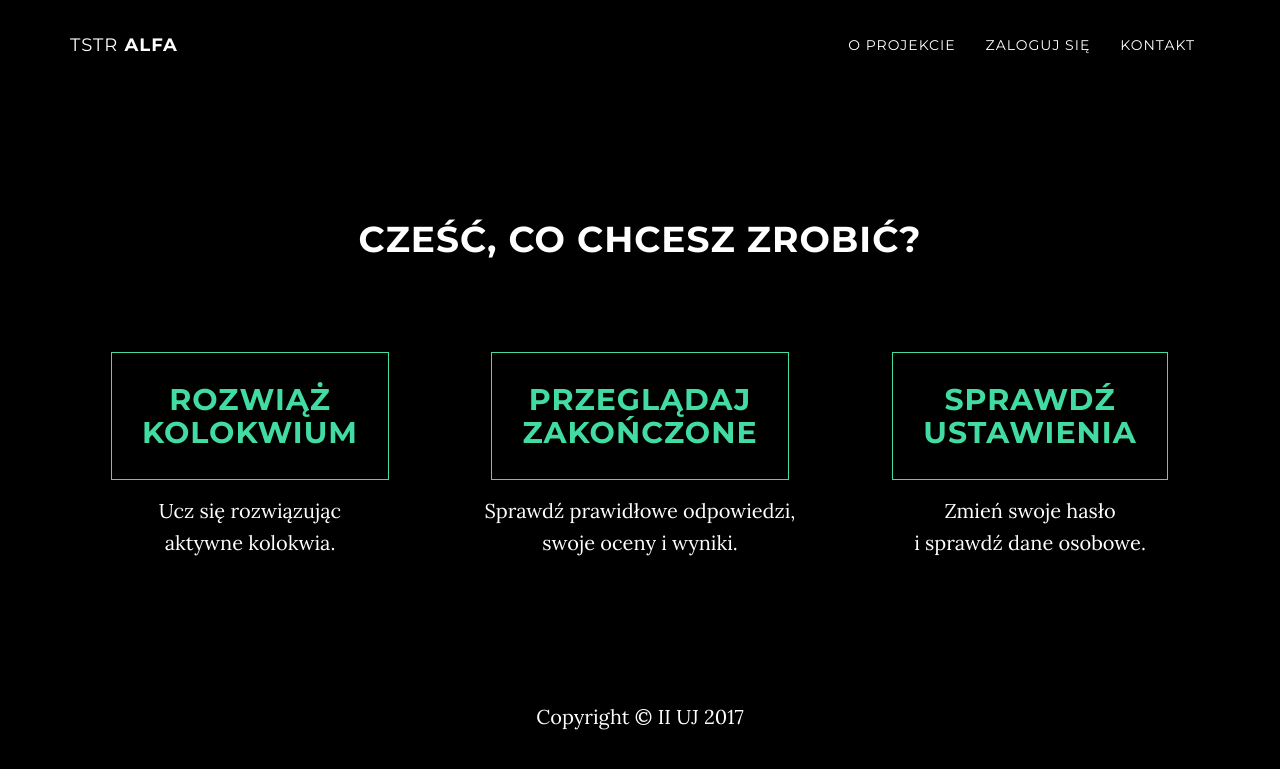
After one commit to HawkeApache/TSTR, a Django app: page /menu in a window 1280 px wide. The commit adds this page. Shown: the top 769 px of the page. Run offline with Django 3.2, Linux system fonts and the light colour scheme; some libraries are stand-ins or nearby versions.

Commit message:
seperate page scratch, add menu subpage

```diff
--- a/tstr/tstr_app/static/css/grayscale.css
+++ b/tstr/tstr_app/static/css/grayscale.css
@@ -344,3 +344,20 @@ body {
 .banner-social-buttons {
   margin-top: 3%;
 }
+
+#menu-options {
+  margin-top: 5%;
+  margin-bottom: 5%;
+}
+
+.menu-description {
+  margin-top: 15px;
+}
+
+.menu-option {
+  padding: 30px;
+}
+
+.menu-option  h2 {
+  margin: auto;
+}
--- a/tstr/tstr_app/templates/index.html
+++ b/tstr/tstr_app/templates/index.html
@@ -29,7 +29,7 @@
             <button type="button" class="navbar-toggle" data-toggle="collapse" data-target=".navbar-main-collapse">
                 Menu <i class="fa fa-bars"></i>
             </button>
-            <a class="navbar-brand page-scroll" href="#page-top">
+            <a class="navbar-brand page-scroll" href="/#page-top">
                 <span class="light">TSTR</span> alfa
             </a>
         </div>
@@ -42,13 +42,13 @@
                     <a href="#page-top"></a>
                 </li>
                 <li>
-                    <a class="page-scroll" href="#about">O projekcie</a>
+                    <a class="page-scroll" href="/#about">O projekcie</a>
                 </li>
                 <li>
-                    <a class="page-scroll" href="#login">Zaloguj się</a>
+                    <a class="page-scroll" href="/#login">Zaloguj się</a>
                 </li>
                 <li>
-                    <a class="page-scroll" href="#contact">Kontakt</a>
+                    <a class="page-scroll" href="/#contact">Kontakt</a>
                 </li>
             </ul>
         </div>
--- /dev/null
+++ b/tstr/tstr_app/templates/menu.html
@@ -0,0 +1,39 @@
+{% extends "index.html" %}
+{% load staticfiles %}
+
+{% block header %}
+{% endblock %}
+{% block content %}
+
+    <!-- Menu Section -->
+    <section id="menu" class="container content-section text-center">
+        <div class="row">
+            <div class="col-md-8 col-md-offset-2">
+                <h1 class="brand-heading">Cześć, co chcesz zrobić?</h1>
+            </div>
+        </div>
+        <div class="row" id="menu-options">
+            <div class="col-lg-4">
+                <a href="" class="btn btn-default btn-lg menu-option">
+                    <span class="network-name">
+                        <h2>Rozwiąż <br> kolokwium</h2>
+                    </span>
+                </a>
+                <p class="menu-description">Ucz się rozwiązując <br> aktywne kolokwia. </p>
+            </div>
+            <div class="col-lg-4">
+                <a href="" class="btn btn-default btn-lg menu-option">
+                    <span class="network-name"><h2>Przeglądaj <br> zakończone</h2></span></a>
+                <p class="menu-description">Sprawdź prawidłowe odpowiedzi, <br>swoje oceny i wyniki. </p>
+
+            </div>
+            <div class="col-lg-4">
+                <a href="" class="btn btn-default btn-lg menu-option">
+                    <span class="network-name"><h2>Sprawdź <br> ustawienia</h2></span></a>
+
+                <p class="menu-description">Zmień swoje hasło <br> i sprawdź dane osobowe. </p>
+
+            </div>
+        </div>
+    </section>
+{% endblock %}
--- a/tstr/tstr_app/views.py
+++ b/tstr/tstr_app/views.py
@@ -4,4 +4,8 @@ from tstr.tstr_app.models import Student
 
 
 def index(request):
-    return render(request, "index.html", {})
+    return render(request, "landing_page.html", {})
+
+
+def menu(request):
+    return render(request, "menu.html", {})
--- a/tstr/urls.py
+++ b/tstr/urls.py
@@ -18,6 +18,8 @@ from django.contrib import admin
 from tstr.tstr_app import views
 
 urlpatterns = [
-    url(r'^$', views.index, name='index'),
+    url(r'^$', views.index, name='landing_page'),
+    url(r'menu', views.menu, name='menu'),
     url(r'^admin/', admin.site.urls),
+
 ]
```
Also changed, not shown: other parts of tstr/tstr_app/templates/index.html (+4 -86 lines), tstr/tstr_app/templates/landing_page.html (added, +96 -0 lines).
